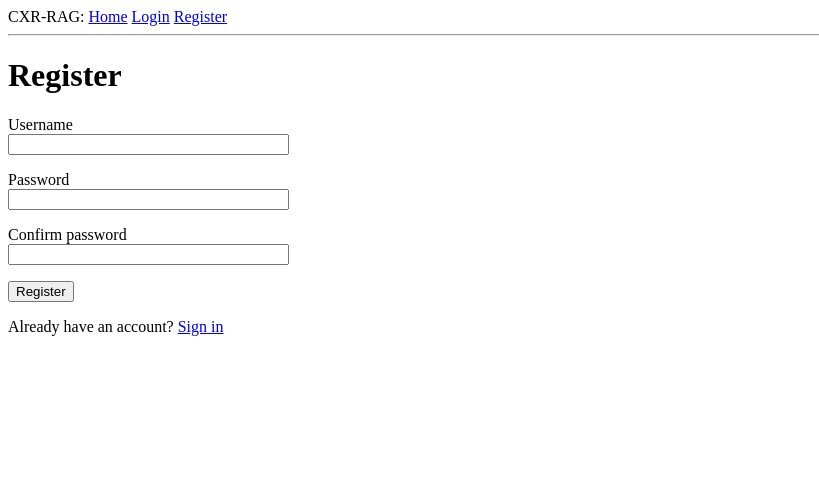
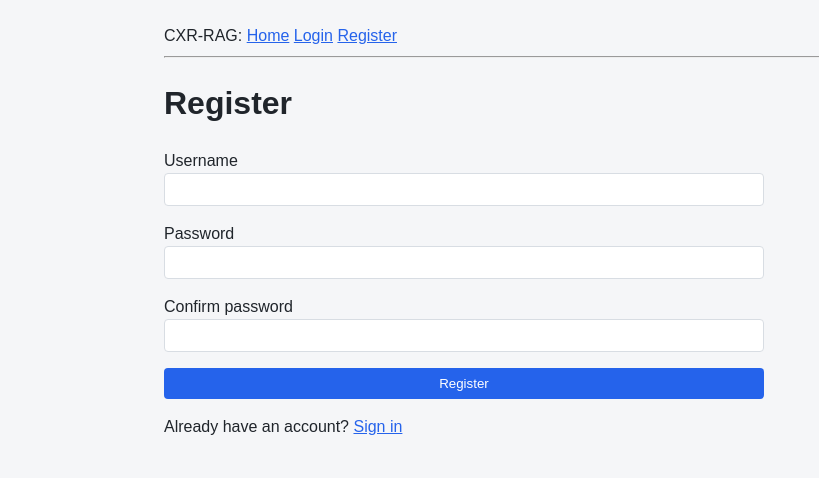
Before and after one commit to a-mx/cxr-rag, a Flask app: page /auth/register in a window 1280 px wide. Shown: the top 478 px of the page, without its empty margins (0-819 px from the left). Run offline with Flask 3, Linux system fonts and the light colour scheme.

Commit message:
modified main css

```diff
--- a/src/app/static/css/main.css
+++ b/src/app/static/css/main.css
@@ -1,8 +1,81 @@
+:root {
+    --color-bg: #f5f6f8;
+    --color-surface: #ffffff;
+    --color-text: #20252b;
+    --color-muted: #68717d;
+    --color-border: #d8dde3;
+    --color-primary: #2563eb;
+    --color-primary-hover: #1d4ed8;
+    --color-danger: #dc2626;
+}
+
+* {
+    box-sizing: border-box;
+}
+
+body {
+    max-width: 1000px;
+    margin: 0 auto;
+    padding: 24px;
+    background: var(--color-bg);
+    color: var(--color-text);
+    font-family: Arial, sans-serif;
+    line-height: 1.5;
+}
+
+a {
+    color: var(--color-primary);
+}
+
+a:hover {
+    color: var(--color-primary-hover);
+}
+
+button,
+input[type="submit"] {
+    padding: 8px 14px;
+    border: 0;
+    border-radius: 4px;
+    background: var(--color-primary);
+    color: white;
+    cursor: pointer;
+}
+
+button:hover,
+input[type="submit"]:hover {
+    background: var(--color-primary-hover);
+}
+
+input,
+textarea {
+    width: 100%;
+    max-width: 600px;
+    padding: 8px;
+    border: 1px solid var(--color-border);
+    border-radius: 4px;
+    background: var(--color-surface);
+    color: var(--color-text);
+}
+
+textarea {
+    resize: vertical;
+}
+
+pre {
+    overflow-x: auto;
+    padding: 16px;
+    border: 1px solid var(--color-border);
+    border-radius: 4px;
+    background: var(--color-surface);
+    white-space: pre-wrap;
+}
+
 .image-viewer {
     position: relative;
     display: inline-block;
     width: 100%;
     max-width: 700px;
+    background: #000;
 }
 
 .image-viewer img {
```
Also changed, not shown: other parts of src/app/static/css/main.css (+37 -2 lines).
